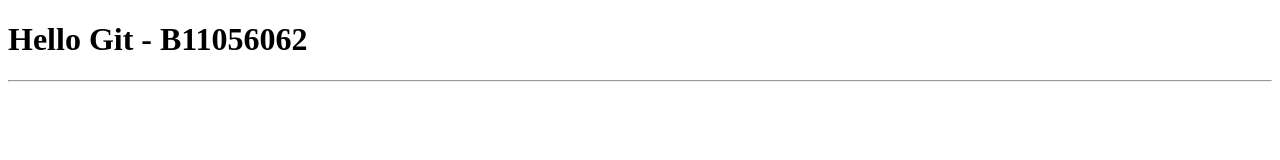
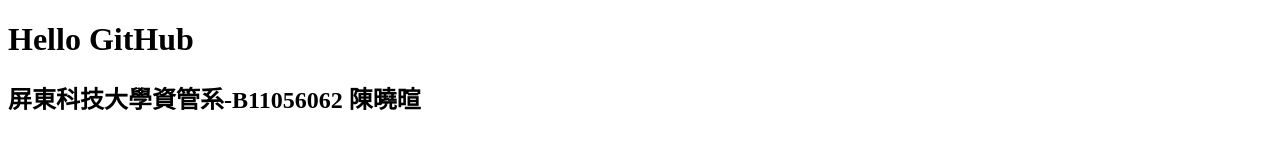
Before and after one commit to ChenXiaoXaun/B11056062.GITHUB.IO, a plain HTML site: page index.html in a window 1280 px wide. Drawn offline with Linux system fonts and the light colour scheme.

Commit message:
課堂練習–提交專案(使用VS CODE)

```diff
--- a/index.html
+++ b/index.html
@@ -5,12 +5,12 @@
     <meta charset="UTF-8">
     <meta http-equiv="X-UA-Compatible" content="IE=edge">
     <meta name="viewport" content="width=device-width, initial-scale=1.0">
-    <title>Hello Git - B11056062</title>
+    <title>B11056062</title>
 </head>
 
 <body>
-    <h1>Hello Git - B11056062</h1>
-    <hr>
+    <h1>Hello GitHub </h1>
+    <h2>屏東科技大學資管系-B11056062 陳曉暄</h2>
 </body>
 
 </html>
```
